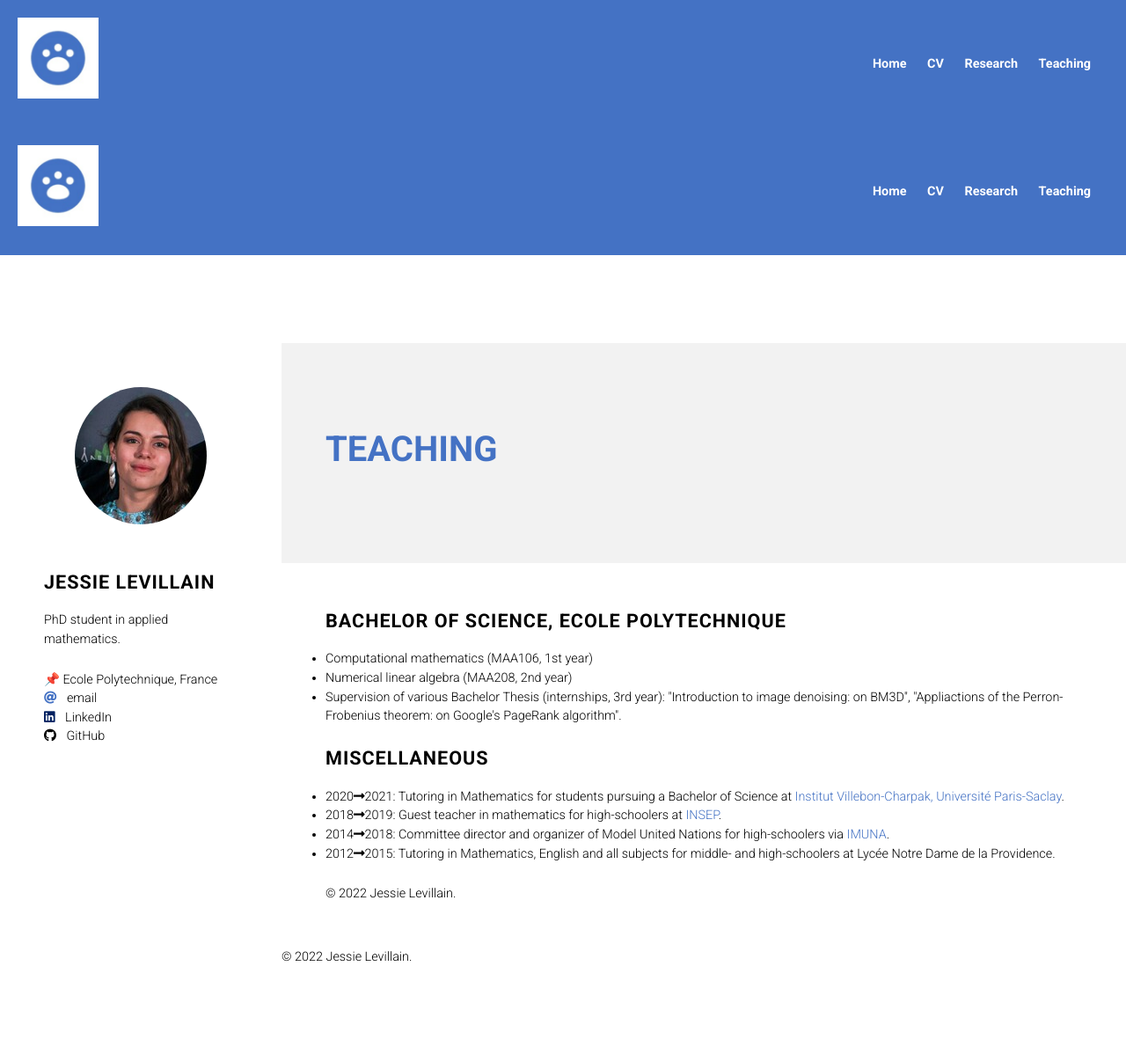
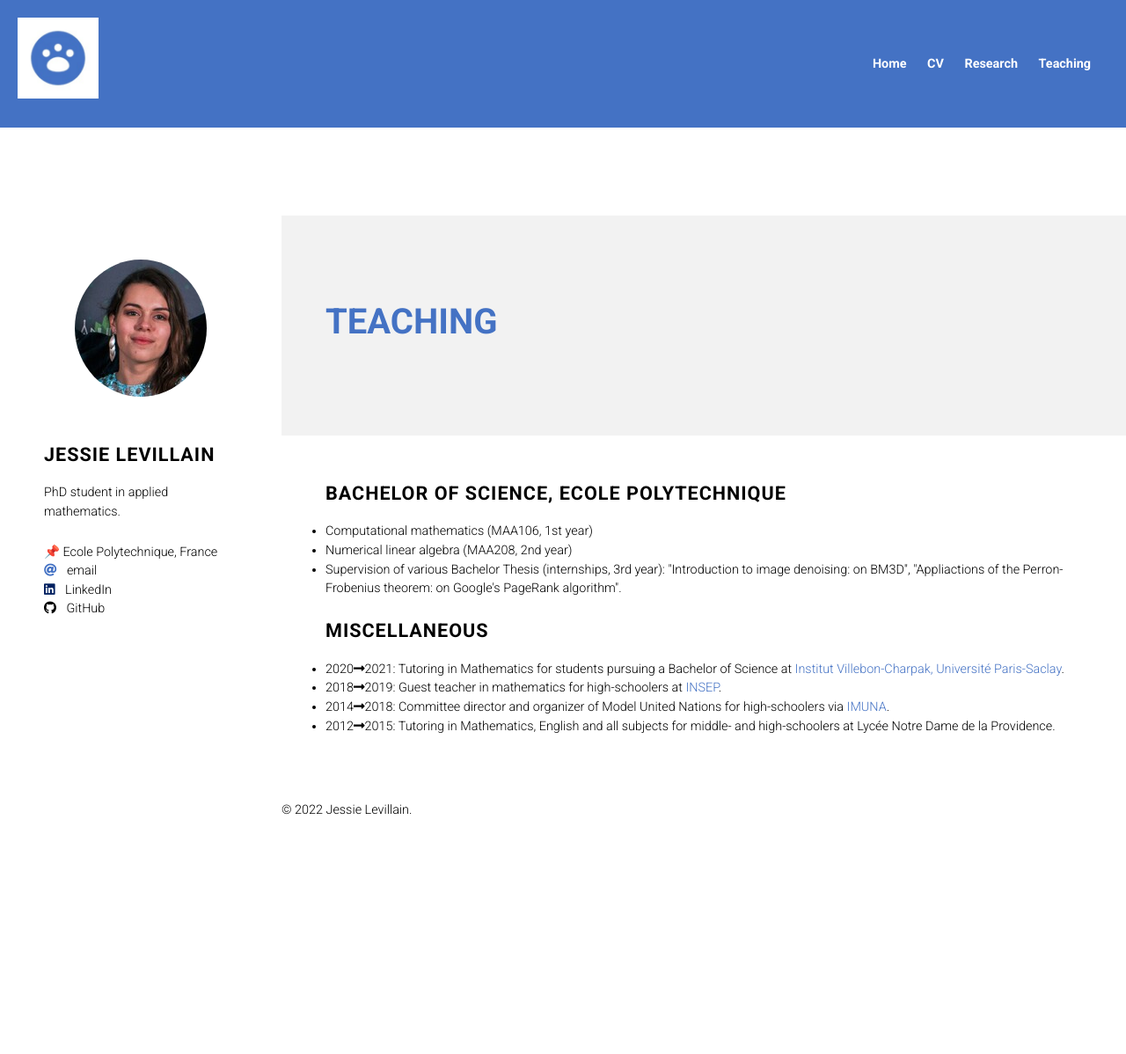
Before and after one commit to jesnial/jesnial.github.io, a Jekyll site: the page built from teaching/index.html, in a window 1280 px wide. Shown: the whole page at 88% size. Built offline with Jekyll 4.4.1, drawn with Linux system fonts in a browser that asks for light colours; after the commit the page ends 1032 px from its top, so only the background shows below that.

Commit message:
Update index.html

```diff
--- a/teaching/index.html
+++ b/teaching/index.html
@@ -20,22 +20,6 @@ title: Teaching
 
 <body>
 
-
-
-		<nav class="navbar">
-			 <!-- LOGO -->
- 		<div class="logo"><img  src="/image/android-chrome-192x192.png" width="92" height="92"/></div>
- 		<!-- NAVIGATION MENU -->
-    		<ul class="navlinks">
-			 <!-- USING CHECKBOX HACK -->
- <input type="checkbox" id="checkbox_toggle" />
- <label for="checkbox_toggle" class="hamburger">&#9776;</label>
-        		<li><a href="/" style="color:white;">Home</a></li>
-        		<li><a href="/cv" style="color:white;">CV</a></li>
-        		<li><a href="/publications" style="color:white;">Research</a></li>
-			<li><a href="/teaching" style="color:white;">Teaching</a></li>
-    		</ul>
-		</nav>
 
     <div class="cv-container">
       <div class="left-column">
@@ -117,7 +101,4 @@ title: Teaching
         </div>
 
 
-	    <footer>
-    			&copy; 2022 Jessie Levillain.
-	    </footer>
 </body>
```
